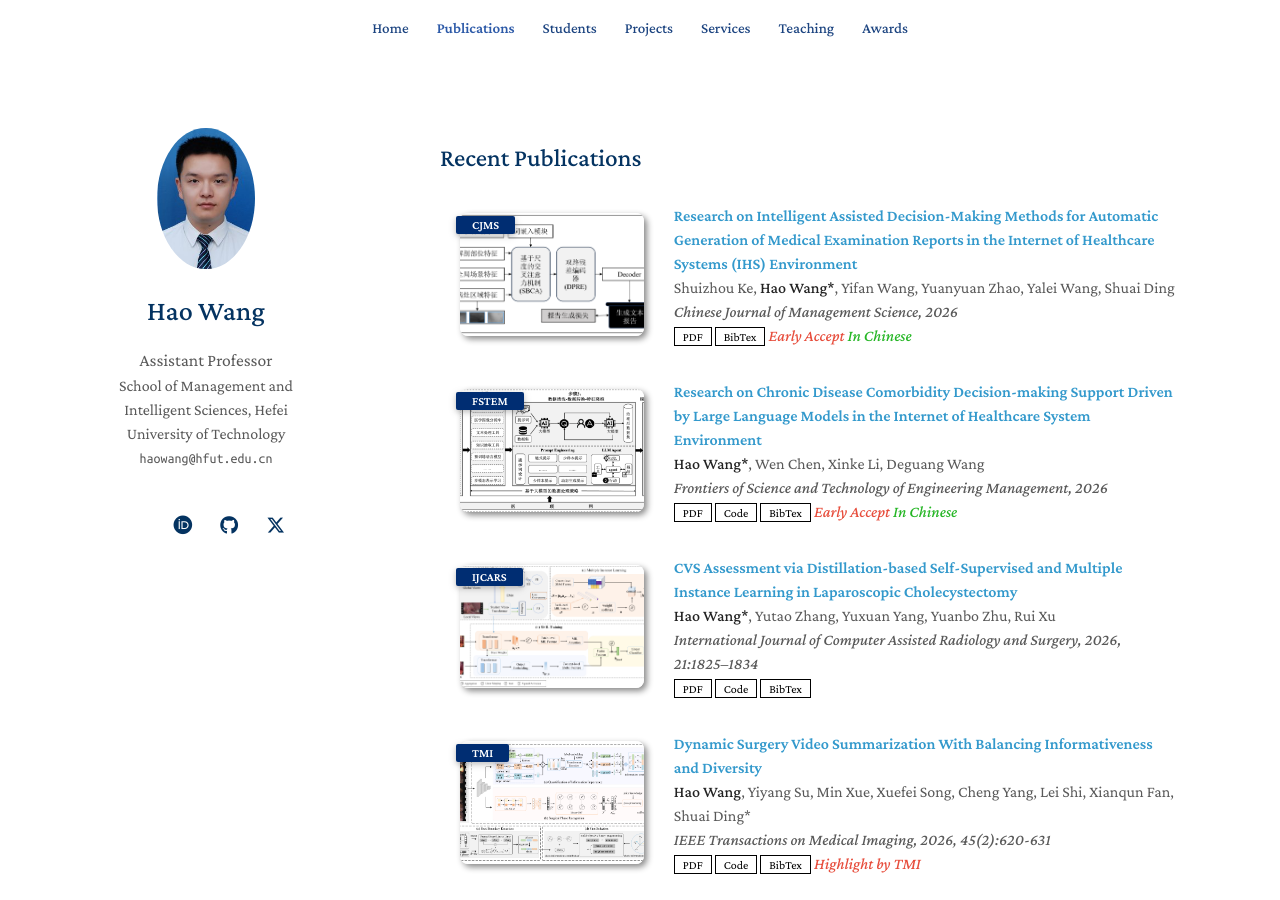
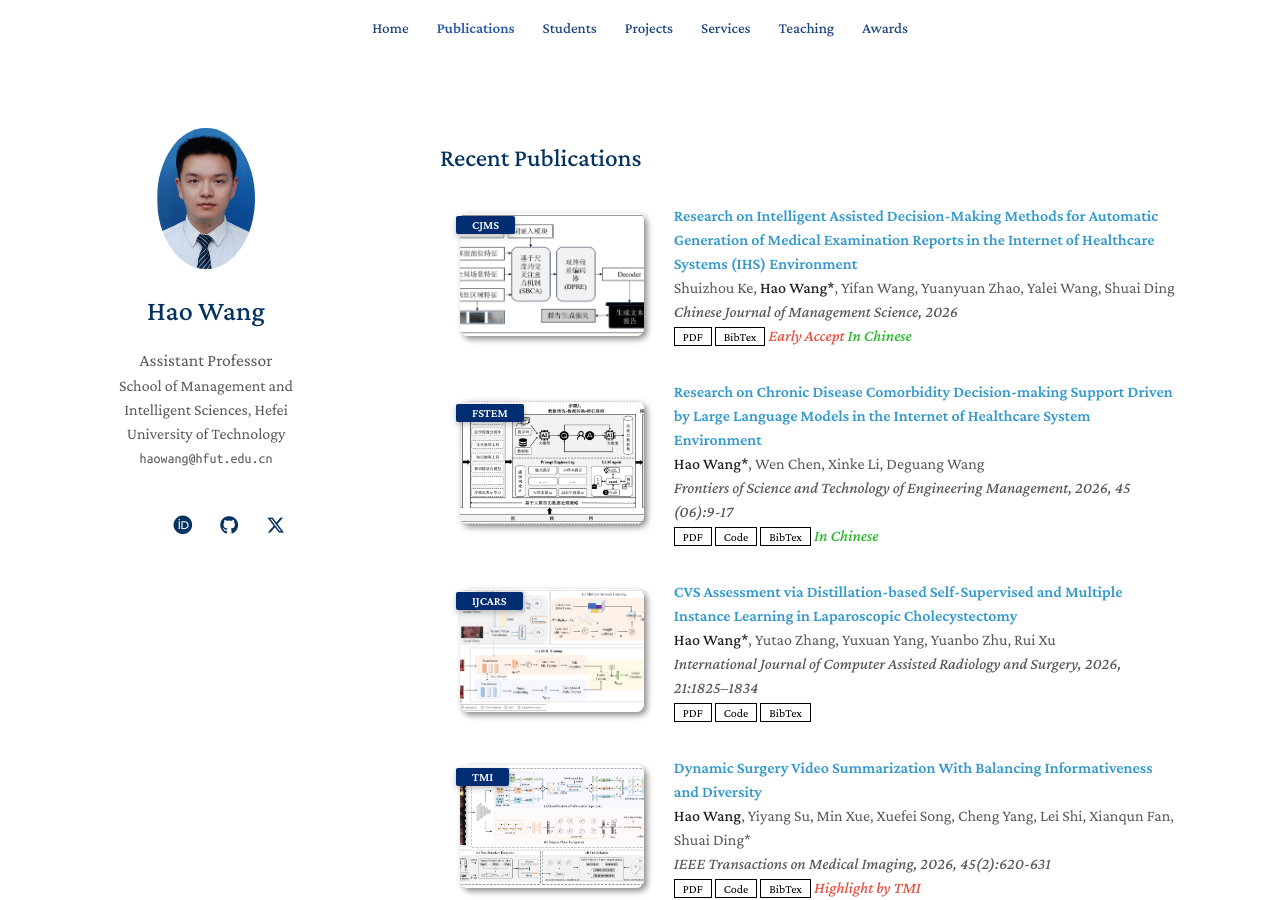
Before and after one commit to Waynehfut/waynehfut.github.io, a Jekyll site: the page built from publications.md, in a window 1280 px wide and 900 px high. Built offline with Jekyll 4.4.1, drawn with Linux system fonts in a browser that asks for light colours; a style sheet for code colours, icons or effects is not loaded.

Commit message:
update volumn

```diff
--- a/_data/publications.yml
+++ b/_data/publications.yml
@@ -13,12 +13,11 @@ main:
   - title: Research on Chronic Disease Comorbidity Decision-making Support Driven by Large Language Models in the Internet of Healthcare System Environment
     authors: <strong>Hao Wang*</strong>, Wen Chen, Xinke Li, Deguang Wang
     conference_short: FSTEM
-    conference: Frontiers of Science and Technology of Engineering Management, 2026
+    conference: Frontiers of Science and Technology of Engineering Management, 2026, 45 (06):9-17
     pdf: https://link.cnki.net/urlid/34.1336.N.20260310.1017.002
     code: https://github.com/TeamofMIS/Chronic-Disease-Management
     bibtex: https://link.cnki.net/urlid/34.1336.N.20260310.1017.002
     image: /assets/img/lsc.png
-    notes: Early Accept
     add: In Chinese
 
   - title: CVS Assessment via Distillation-based Self-Supervised and Multiple Instance Learning in Laparoscopic Cholecystectomy
```
